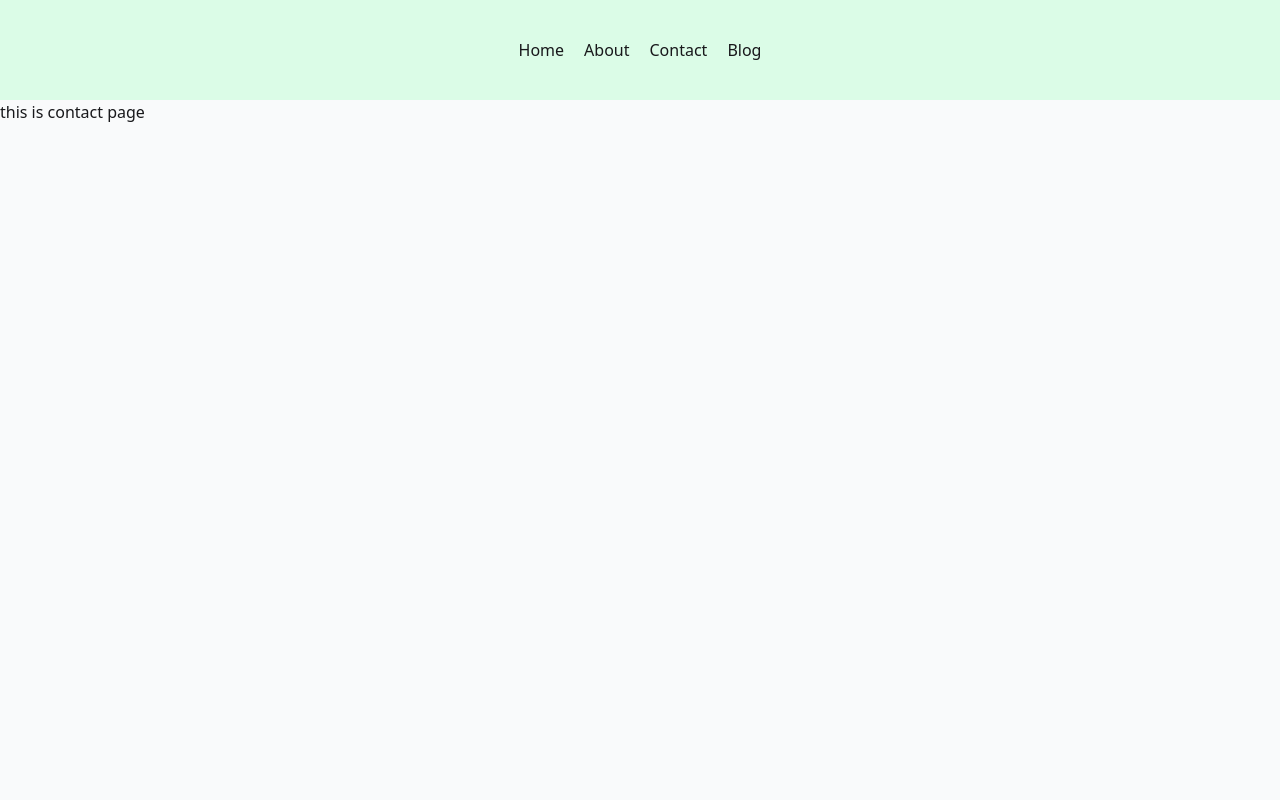
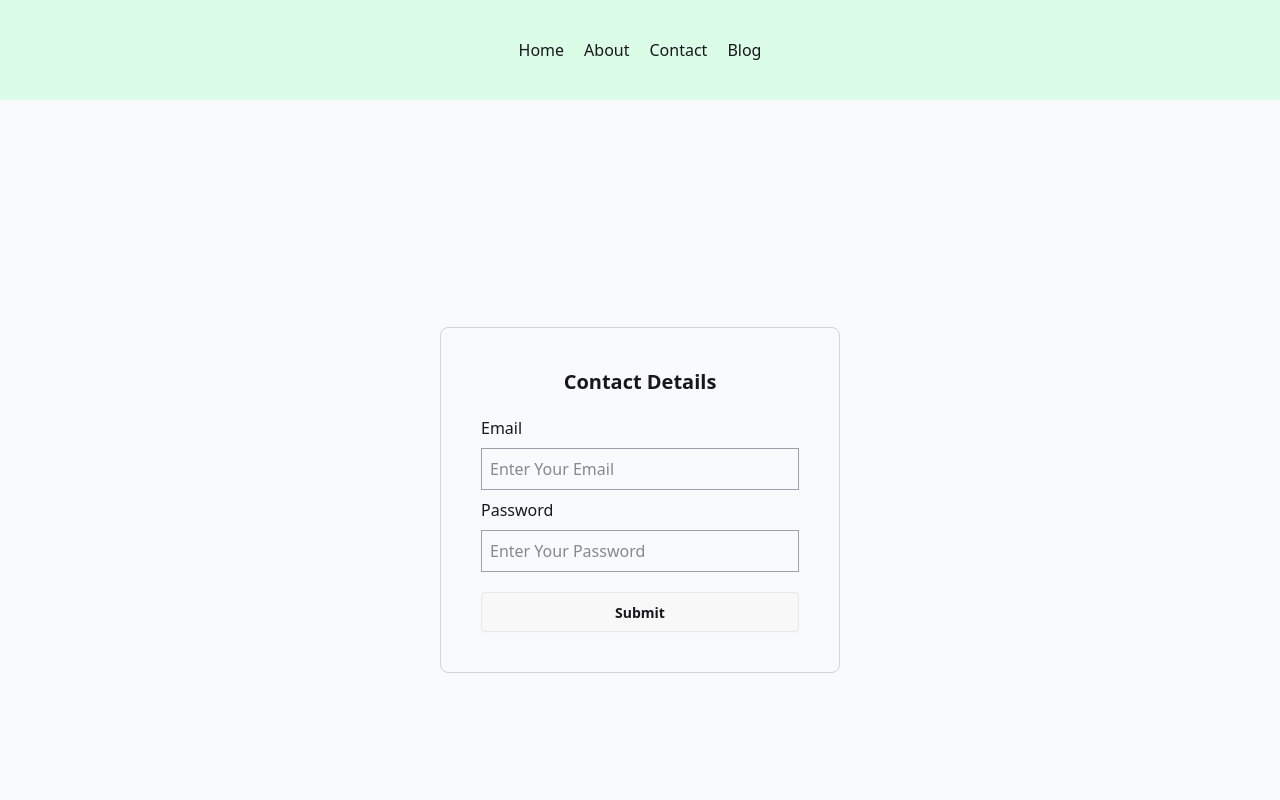
Before and after one commit to msirazu/react-first-simple-static-website, a React (Vite) app: page /contact in a window 1280 px wide. Shown: the top 800 px of the page. Built offline with nearby package versions, Linux system fonts and the light colour scheme.

Commit message:
simple contact form added

```diff
--- a/src/pages/Contact/Contact.jsx
+++ b/src/pages/Contact/Contact.jsx
@@ -1,8 +1,43 @@
+import { useState } from "react";
+
 const Contact = () => {
+    const [pass, setPass] = useState('');
+    const [error, setError] = useState('');
+
+    const handleSubmit = (e) => {
+        e.preventDefault();
+        console.log('submitted successfully')
+    }
+
+    const handlePasswordOnChange = (e) => {
+        const value = e.target.value;
+        setPass(value);
+        if (value.length < 6) {
+            setError('password should be 6 characters +')
+        } else {
+            setError('');
+        }
+    }
     return (
-        <div>
-            this is contact page
-        </div>
+        <section>
+            <div className="flex justify-center items-center h-screen">
+                <form onSubmit={handleSubmit} className="border p-10 border-gray-300 rounded-lg w-100">
+                    <h3 className="text-center capitalize font-bold text-xl mb-5">contact details</h3>
+                    <label htmlFor='email'>Email</label>
+                    <br />
+                    <input className="border border-gray-400 outline-0 my-2 w-full p-2" type='email' name='email' id='email' placeholder='Enter Your Email'></input>
+                    <br />
+                    <label htmlFor='password'>Password</label>
+                    <br />
+                    <input className="border border-gray-400 outline-0 mt-2 w-full p-2" type='password' name='password' id='password' placeholder='Enter Your Password' value={pass} onChange={handlePasswordOnChange} required></input>
+                    <br />
+                    <input className="btn mt-5 w-full" type='submit' value='Submit' disabled={error} />
+                    {error && (
+                        <p className="text-center mt-5 text-red-500">{error}</p>
+                    )}
+                </form>
+            </div>
+        </section>
     );
 };
 
```
